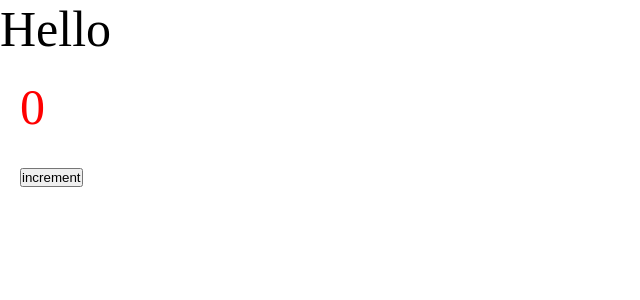
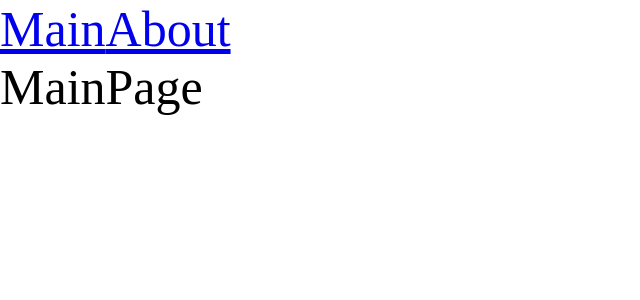
Before and after one commit to maloded/WordWeave, a React app: page / in a window 1280 px wide. Shown: the top 300 px of the page, without its empty margins (0-640 px from the left). Built offline with nearby package versions, Linux system fonts and the light colour scheme.

Commit message:
Add routing and lazy pages

```diff
--- a/package.json
+++ b/package.json
@@ -14,6 +14,7 @@
     "@types/node": "^17.0.21",
     "@types/react": "^17.0.39",
     "@types/react-dom": "^17.0.11",
+    "@types/react-router-dom": "^5.3.3",
     "@types/webpack": "^5.28.0",
     "@types/webpack-dev-server": "^4.7.2",
     "css-loader": "^6.6.0",
@@ -31,6 +32,7 @@
   },
   "dependencies": {
     "react": "^17.0.2",
-    "react-dom": "^17.0.2"
+    "react-dom": "^17.0.2",
+    "react-router-dom": "^6.2.1"
   }
 }
--- a/src/App.tsx
+++ b/src/App.tsx
@@ -1,11 +1,21 @@
-import { Counter } from './components/Counter';
+import { Route, Routes } from 'react-router-dom';
+import { AboutPageAsync } from './pages/AboutPage/AboutPage.async';
+import { MainPageAsync } from './pages/MainPage/MainPage.async';
+import { Link } from 'react-router-dom';
 import './index.scss';
+import { Suspense } from 'react';
 
 const App = () => {
   return (
     <div className='app'>
-      Hello
-      <Counter />
+      <Link to={'/'}>Main</Link>
+      <Link to={'/about'}>About</Link>
+      <Suspense fallback={<div>Loading...</div>}>
+        <Routes>
+          <Route path={'/about'} element={<AboutPageAsync />} />
+          <Route path={'/'} element={<MainPageAsync />} />
+        </Routes>
+      </Suspense>
     </div>
   );
 };
--- a/src/index.tsx
+++ b/src/index.tsx
@@ -1,7 +1,10 @@
 import { render } from 'react-dom';
 import App from './App';
+import { BrowserRouter } from 'react-router-dom';
 
 render(
-  <App />,
+  <BrowserRouter>
+    <App />
+  </BrowserRouter>,
   document.getElementById('root')
 );
--- /dev/null
+++ b/src/pages/AboutPage/AboutPage.async.tsx
@@ -0,0 +1,3 @@
+import { lazy } from 'react';
+
+export const AboutPageAsync = lazy(() => import('./AboutPage'));
--- /dev/null
+++ b/src/pages/AboutPage/AboutPage.tsx
@@ -0,0 +1,12 @@
+import { Counter } from '../../components/Counter';
+
+
+const AboutPage = () => {
+  return (
+    <div>
+      <Counter />
+    </div>
+  );
+};
+
+export default AboutPage;
--- /dev/null
+++ b/src/pages/MainPage/MainPage.async.tsx
@@ -0,0 +1,3 @@
+import { lazy } from "react";
+
+export const MainPageAsync = lazy(() => import('./MainPage'));
--- /dev/null
+++ b/src/pages/MainPage/MainPage.tsx
@@ -0,0 +1,10 @@
+
+const MainPage = () => {
+  return (
+    <div>
+      MainPage
+    </div>
+  );
+};
+
+export default MainPage;
```
Also changed, not shown: 10 other files (tests, documents, lock files or other folders).
